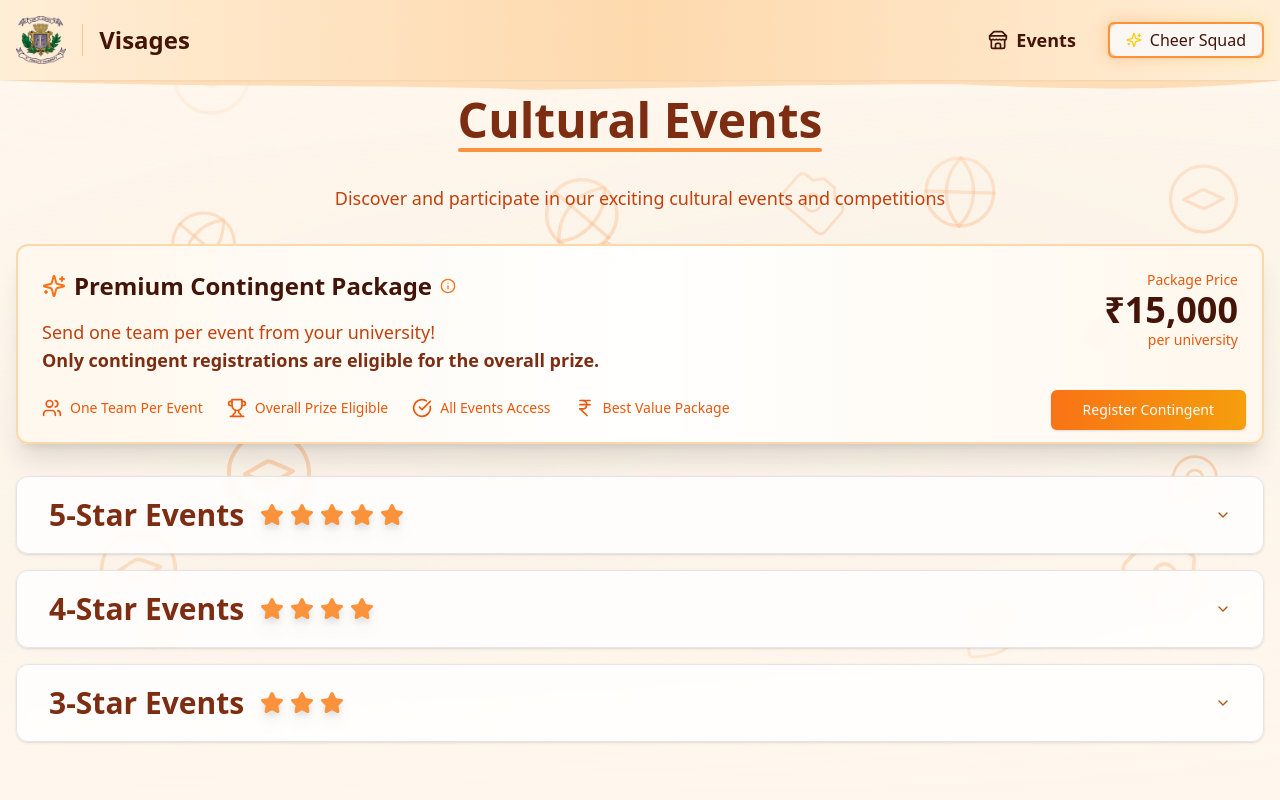
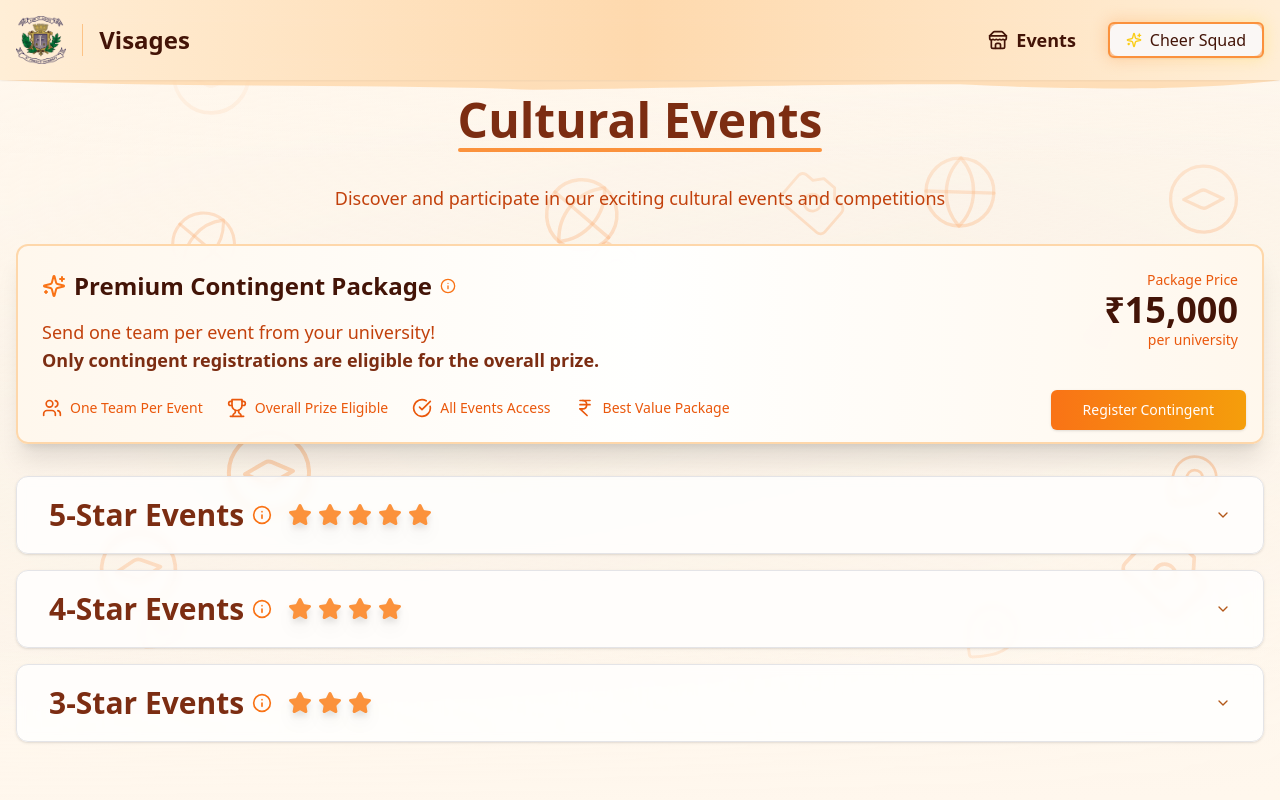
Before and after one commit to ammar-codeable/visages, a React (Vite) app: page /events in a window 1280 px wide. Shown: the top 800 px of the page. Built offline with nearby package versions, Linux system fonts and the light colour scheme.

Commit message:
feat: add tooltip to Events section for prize point information

```diff
--- a/src/app/routes/events/Events.tsx
+++ b/src/app/routes/events/Events.tsx
@@ -11,6 +11,13 @@ import {
 import { Card } from "@/components/ui/card";
 import { Event, events } from "@/constants/events";
 import { motion } from "motion/react";
+import {
+  Tooltip,
+  TooltipContent,
+  TooltipProvider,
+  TooltipTrigger,
+} from "@/components/ui/tooltip";
+import { Info } from "lucide-react";
 
 const EventsSection = ({
   rating,
@@ -31,9 +38,25 @@ const EventsSection = ({
       <Card className="mb-4 overflow-hidden bg-white/80 backdrop-blur-sm transition-all duration-300 hover:bg-white/90">
         <AccordionTrigger className="group px-8 py-5 hover:no-underline">
           <div className="flex w-full flex-col gap-2 sm:flex-row sm:items-center sm:gap-4">
-            <h2 className="text-3xl font-bold text-orange-900 transition-colors group-hover:text-orange-700">
-              {rating}-Star Events
-            </h2>
+            <div className="flex items-center gap-2">
+              <h2 className="text-3xl font-bold text-orange-900 transition-colors group-hover:text-orange-700">
+                {rating}-Star Events
+              </h2>
+              <TooltipProvider delayDuration={100}>
+                <Tooltip>
+                  <TooltipTrigger>
+                    <Info className="h-5 w-5 text-orange-500 hover:text-orange-600" />
+                  </TooltipTrigger>
+                  <TooltipContent
+                    className="border-orange-200 bg-gradient-to-r from-orange-50/95 via-orange-100/95 to-orange-50/95 text-orange-950 text-base"
+                    sideOffset={4}
+                  >
+                    Worth {rating === 5 ? "1500" : rating === 4 ? "1000" : "500"} points
+                    towards overall prize.
+                  </TooltipContent>
+                </Tooltip>
+              </TooltipProvider>
+            </div>
             <StarRating rating={rating} size="lg" />
           </div>
         </AccordionTrigger>
```
